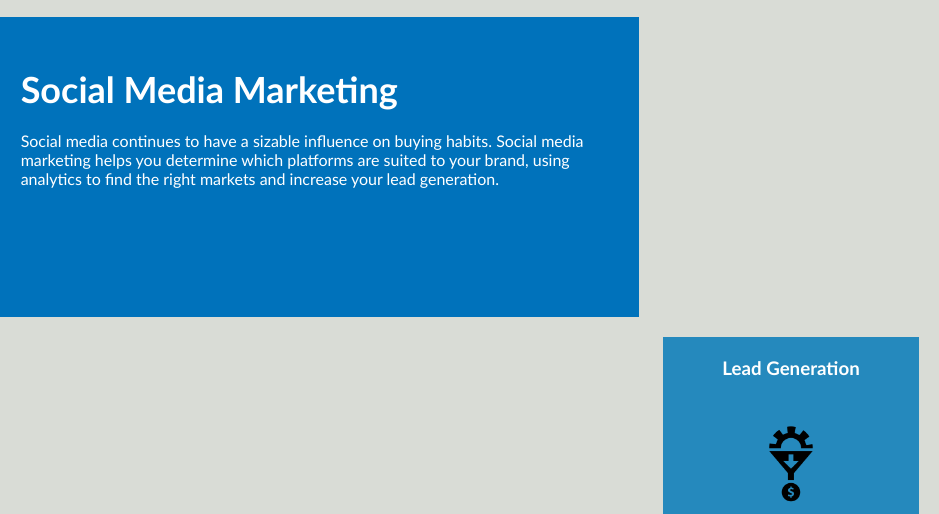
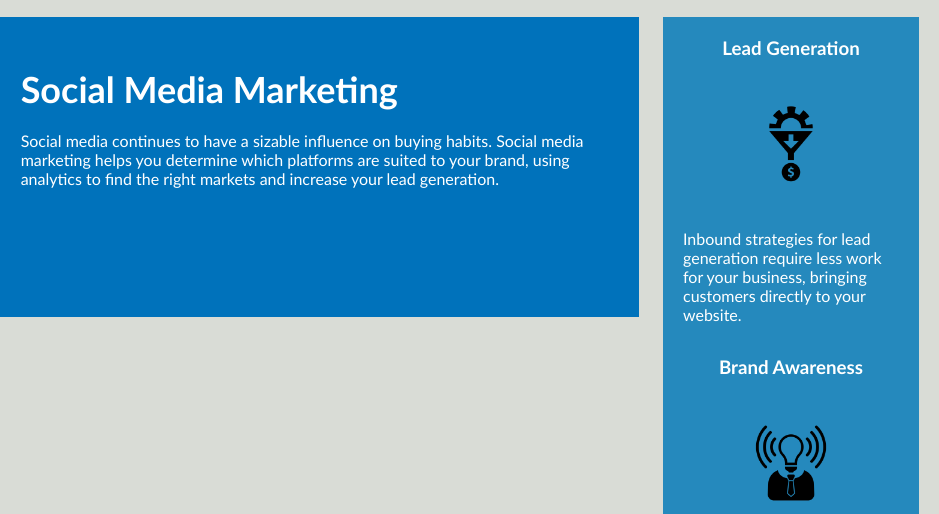
Before and after one commit to EgHamann/Horiseon, a plain HTML site: page index.html in a window 1280 px wide. Shown: the part 1545-2059 px from the top of the page, 341-1280 px from the left. Drawn offline with Linux system fonts and the light colour scheme.

Commit message:
additional fixes

```diff
--- a/assets/css/style.css
+++ b/assets/css/style.css
@@ -70,6 +70,7 @@ article {
     color: #ffffff;
     width: 75%;
     margin-left: 20px;
+    display: inline-block;
 }
 
 article img {
@@ -83,11 +84,13 @@ article h2 {
 
 .float-left {
     float: left;
+    clear: both;
     margin-right: 25px;
 }
 
 .float-right {
     float: right;
+    clear: both;
     margin-left: 25px;
 }
 
@@ -96,11 +99,12 @@ article h2 {
 aside {
     margin-right: 20px;
     padding: 20px;
-    float: right;
     width: 20%;
     height: 100%;
     font-family: 'Gill Sans', 'Gill Sans MT', Calibri, 'Trebuchet MS', sans-serif;
     background-color: #2589bd;
+    clear: both;
+    float: right;
 }
 
 aside section {
--- a/index.html
+++ b/index.html
@@ -25,7 +25,7 @@
     </header>
 
     <section class="hero"></section>
-    <section>
+
     <article>
         <img src="./assets/images/search-engine-optimization.jpg" alt="Notebook with small designs, and the word 'SEO' surrounded by the words 'Backlink, Content, Headings, Link Building, Social Media, and Mobile Compatibility." class="float-left" />
         <h2>Search Engine Optimization</h2>
@@ -47,7 +47,6 @@
                 Social media continues to have a sizable influence on buying habits. Social media marketing helps you determine which platforms are suited to your brand, using analytics to find the right markets and increase your lead generation.
             </p>
     </article>
-    </section>
 
     <aside>
         <section>
```
Lines whose indentation alone changed are shown as unchanged.
